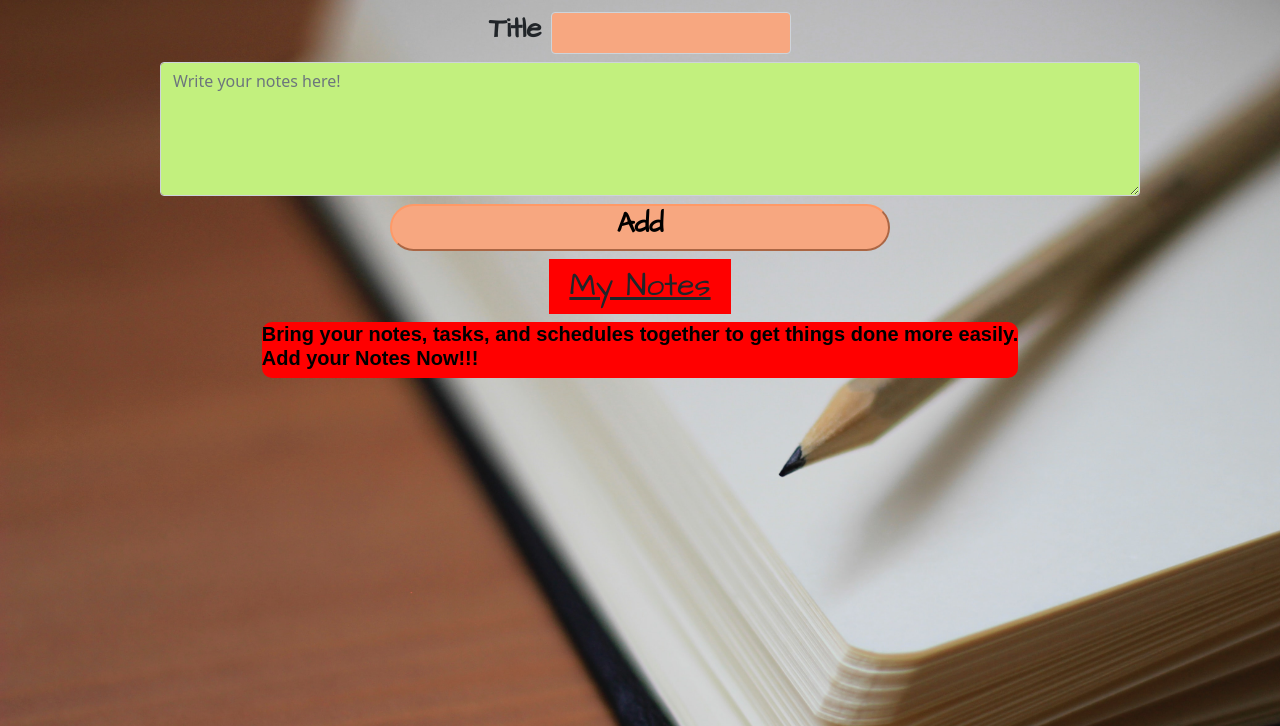
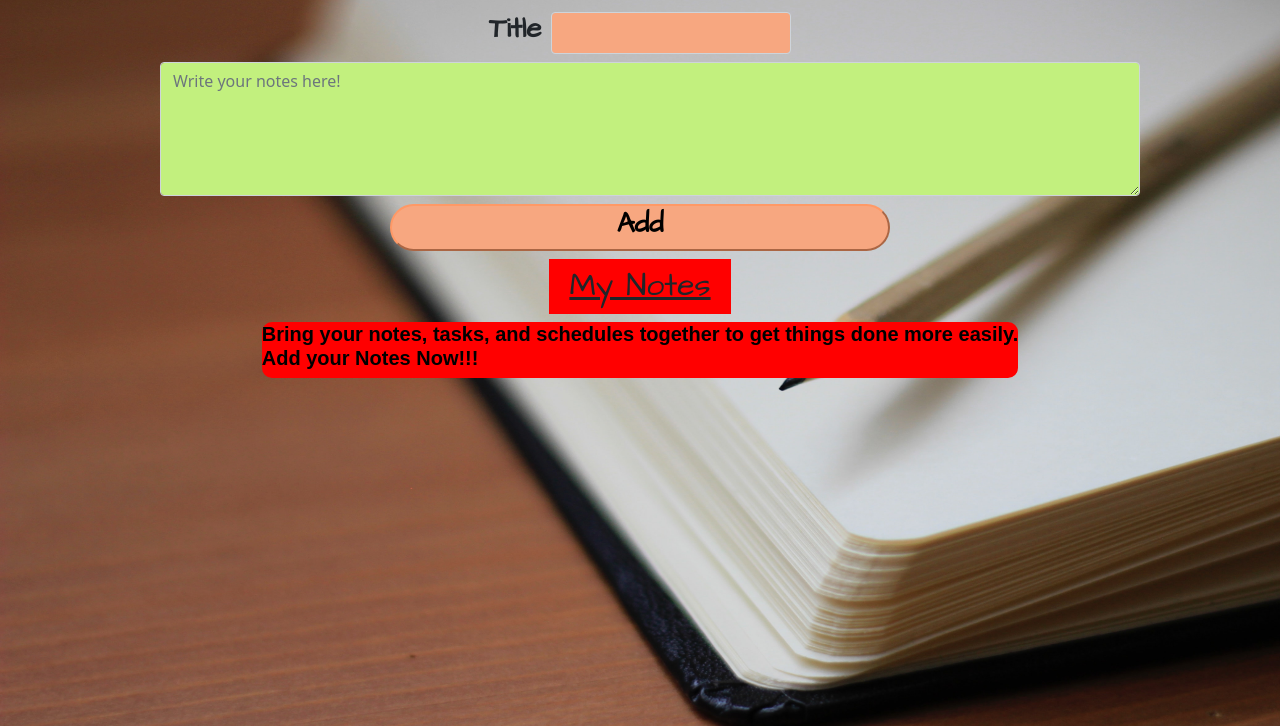
Before and after one commit to Aayush2211/NotesApp, a plain HTML site: page index.html in a window 1280 px wide. Shown: the part 74-800 px from the top of the page. Drawn offline with nearby package versions, Linux system fonts and the light colour scheme; a web font is replaced by a local one.

Commit message:
Update style.css

```diff
--- a/style.css
+++ b/style.css
@@ -4,7 +4,7 @@ html,body {
     overflow-x:hidden;
     background-color: white;
     background-image: url("background-image.jpg");
-    background-size:1600px;
+    background-size:1600px 900px;
     }
 
 h3{
```
